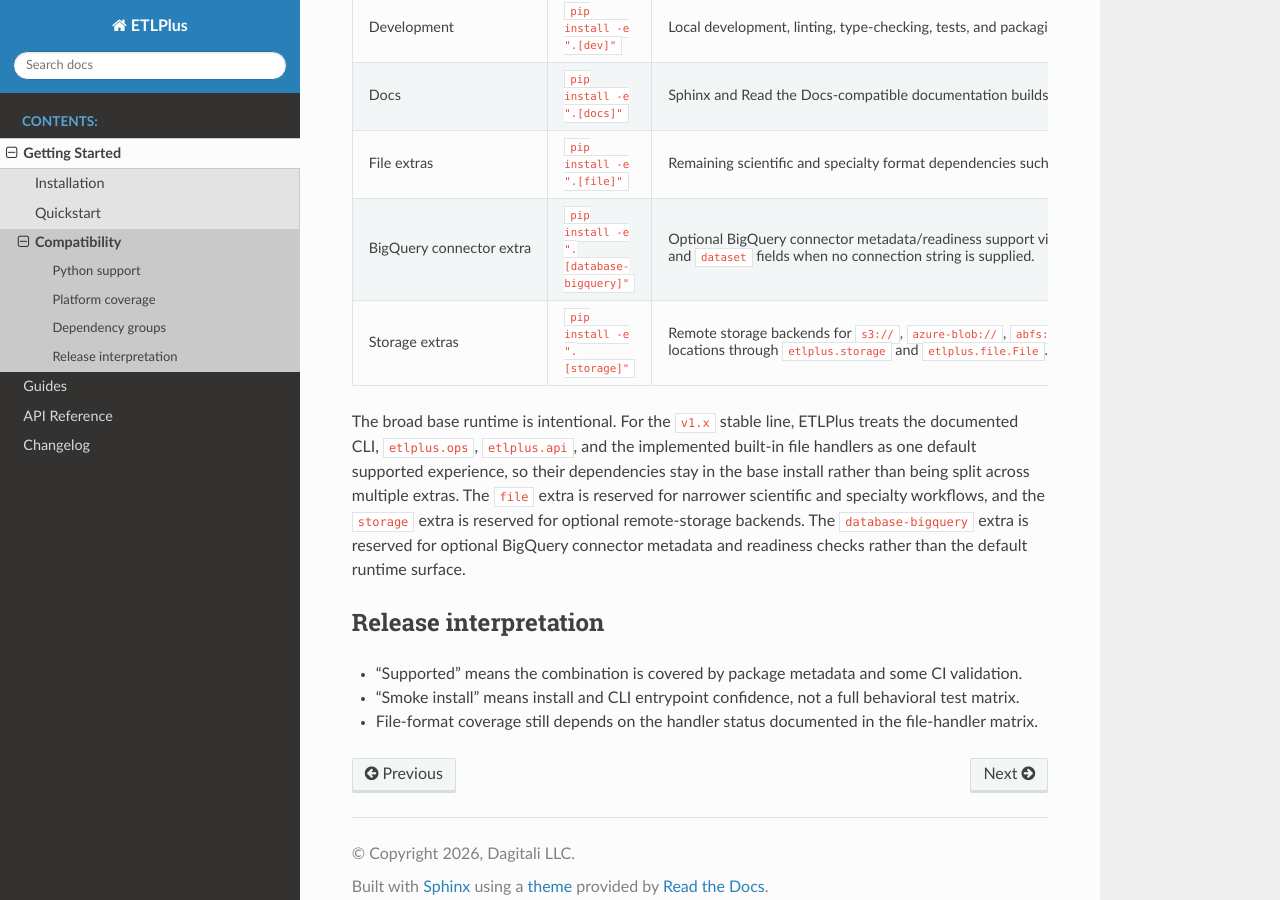
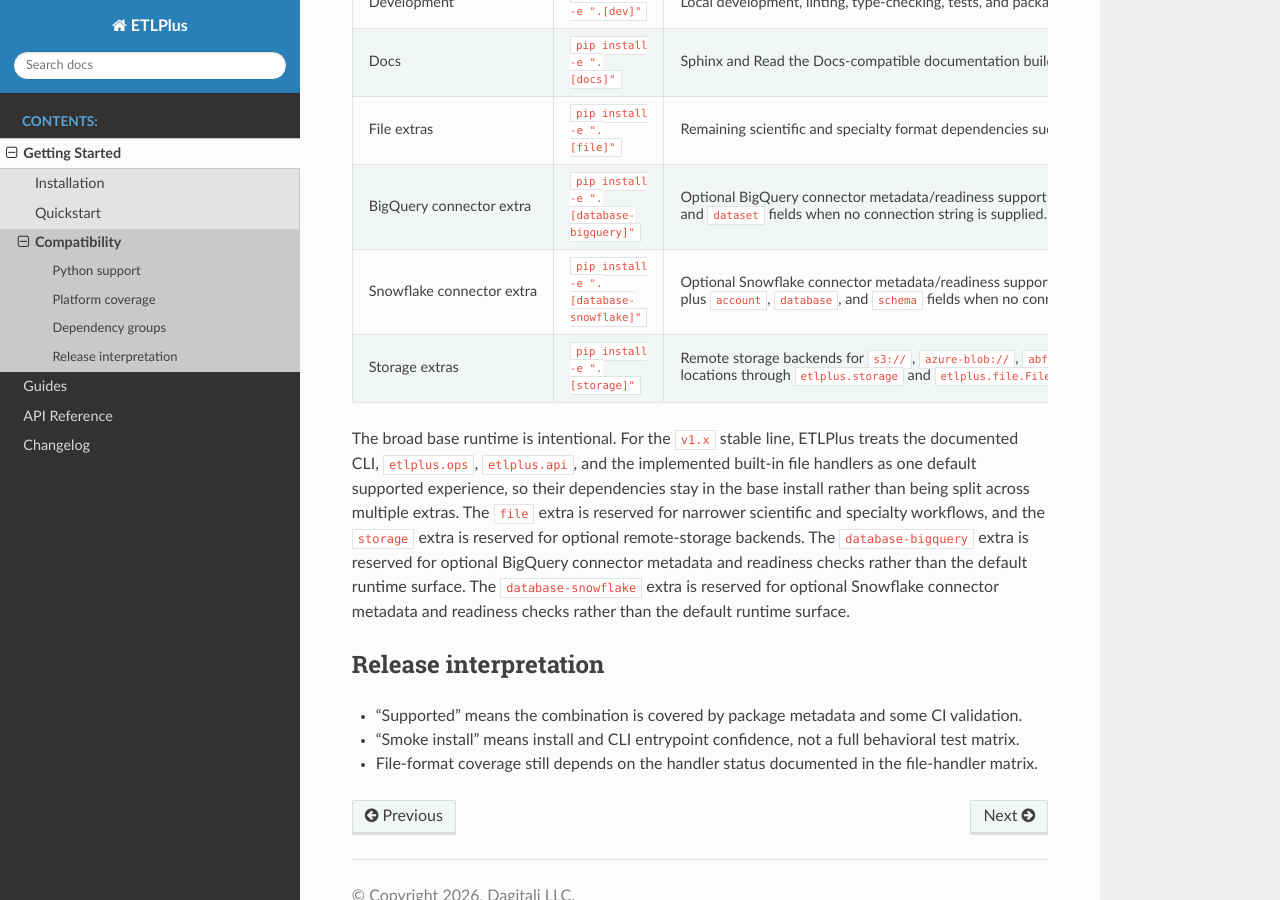
Before and after one commit to Dagitali/ETLPlus, a Sphinx documentation site: the page built from docs/source/getting-started/compatibility.md, in a window 1280 px wide and 900 px high, scrolled down 1000 px. Built offline with Sphinx 7.4.7 and the Read the Docs theme 3.1.0, drawn with Linux system fonts in a browser that asks for light colours.

Commit message:
docs(readthedocs): Update compatibility.md

```diff
--- a/docs/source/getting-started/compatibility.md
+++ b/docs/source/getting-started/compatibility.md
@@ -35,6 +35,7 @@ packaging and entrypoint regressions before release.
 | Docs | `pip install -e ".[docs]"` | Sphinx and Read the Docs-compatible documentation builds. |
 | File extras | `pip install -e ".[file]"` | Remaining scientific and specialty format dependencies such as `netCDF4`, `pyreadr`, `pyreadstat`, and `xarray`. |
 | BigQuery connector extra | `pip install -e ".[database-bigquery]"` | Optional BigQuery connector metadata/readiness support via `provider: bigquery` plus `project` and `dataset` fields when no connection string is supplied. |
+| Snowflake connector extra | `pip install -e ".[database-snowflake]"` | Optional Snowflake connector metadata/readiness support via `provider: snowflake` plus `account`, `database`, and `schema` fields when no connection string is supplied. |
 | Storage extras | `pip install -e ".[storage]"` | Remote storage backends for `s3://`, `azure-blob://`, `abfs://`, and `hdfs://` locations through `etlplus.storage` and `etlplus.file.File`. |
 
 The broad base runtime is intentional. For the `v1.x` stable line, ETLPlus treats the documented
@@ -43,7 +44,8 @@ supported experience, so their dependencies stay in the base install rather than
 multiple extras. The `file` extra is reserved for narrower scientific and specialty workflows, and
 the `storage` extra is reserved for optional remote-storage backends. The `database-bigquery` extra
 is reserved for optional BigQuery connector metadata and readiness checks rather than the default
-runtime surface.
+runtime surface. The `database-snowflake` extra is reserved for optional Snowflake connector
+metadata and readiness checks rather than the default runtime surface.
 
 ## Release interpretation
 
```
